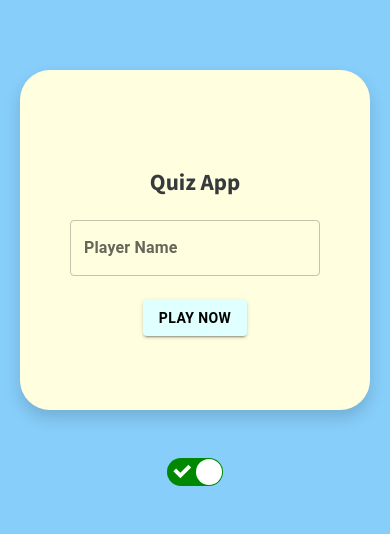
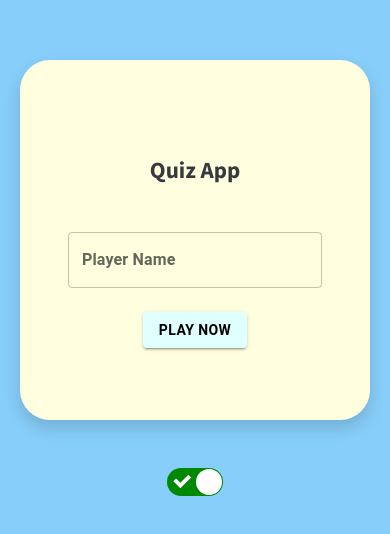
Before and after one commit to ashishsamuel/quiz-app-react, a React (Create React App) app: page / in a window 390 px wide. Shown: the part 120-654 px from the top of the page. Built offline with nearby package versions, Linux system fonts and the light colour scheme.

Commit message:
alignment issues

```diff
--- a/src/App.css
+++ b/src/App.css
@@ -70,33 +70,31 @@
   background-color: black !important;
 }
 
-.padding{
-  padding: 65px;
-}
-
 @media screen and (min-width:330px) and (max-width:600px) {
   .result-detailsbox-width{
-      width: 190px;
+      width: 200px;
   }
   .endscreen-container{
       width: 250px !important;
   }
   .padding{
-    padding: 50px !important;
+    padding-top: 0px !important;
   }
 
   .toast-message{
     width: auto;
   }
+}
 
+  @media screen and (max-width:600px) {
     .box-width{
         width: 350px;
-    display: flex;
-    justify-content: center;
-    flex-direction: column;
       }
       .questions-section{
         width: 250px;
         margin-left: 0px !important;
     }
+    .toast-message{
+      width: auto;
     }
+  }
--- a/src/App.js
+++ b/src/App.js
@@ -22,12 +22,12 @@ function App() {
     <QuizContext.Provider value={{gameState,setGameState,name,setName,theme,result,setResult}}>
 
       <div className='d-flex flex-column justify-content-center align-items-center' id={theme} style={{height:'100vh'}}>
-      <div className='shadow border-rad box-width bg-color padding'>
+      <div className='shadow p-5 border-rad box-width bg-color padding'>
         {gameState === 'start' &&
-        <h3 className='text-center mt-5 mb-4 fw-bold'>Quiz App</h3>
+        <h3 className='text-center my-5 fw-bold'>Quiz App</h3>
         }
         {gameState === 'quiz' &&
-        <h3 className='text-center mt-2 mb-3'>Questions</h3>
+        <h3 className='text-center my-5'>Questions</h3>
         }
               {gameState==='start' && <StartGameScreen/>}
               {gameState==='quiz' && <QuizScreen/>}
--- a/src/Components/QuizScreen.jsx
+++ b/src/Components/QuizScreen.jsx
@@ -79,7 +79,7 @@ function QuizScreen() {
     return (
         <>
         <div className='w-100'>
-            <h5 className='mt-1 mb-3'>{Questions[currentQuestion].qno}. <span className='ms-1'>{Questions[currentQuestion].question}</span></h5>
+            <h5 className='mt-5 mb-3'>{Questions[currentQuestion].qno}. <span className='ms-1'>{Questions[currentQuestion].question}</span></h5>
             <Row className='questions-section'>
                 <Col sm={12} md={6} className='d-grid'>
                     <button onClick={()=>optionClick('A')} className='btn my-2 rounded text-light fw-bold' style={{backgroundColor:buttonBgColorOptionA}}>{Questions[currentQuestion].optionA}</button>
```
Lines whose indentation alone changed are shown as unchanged.
